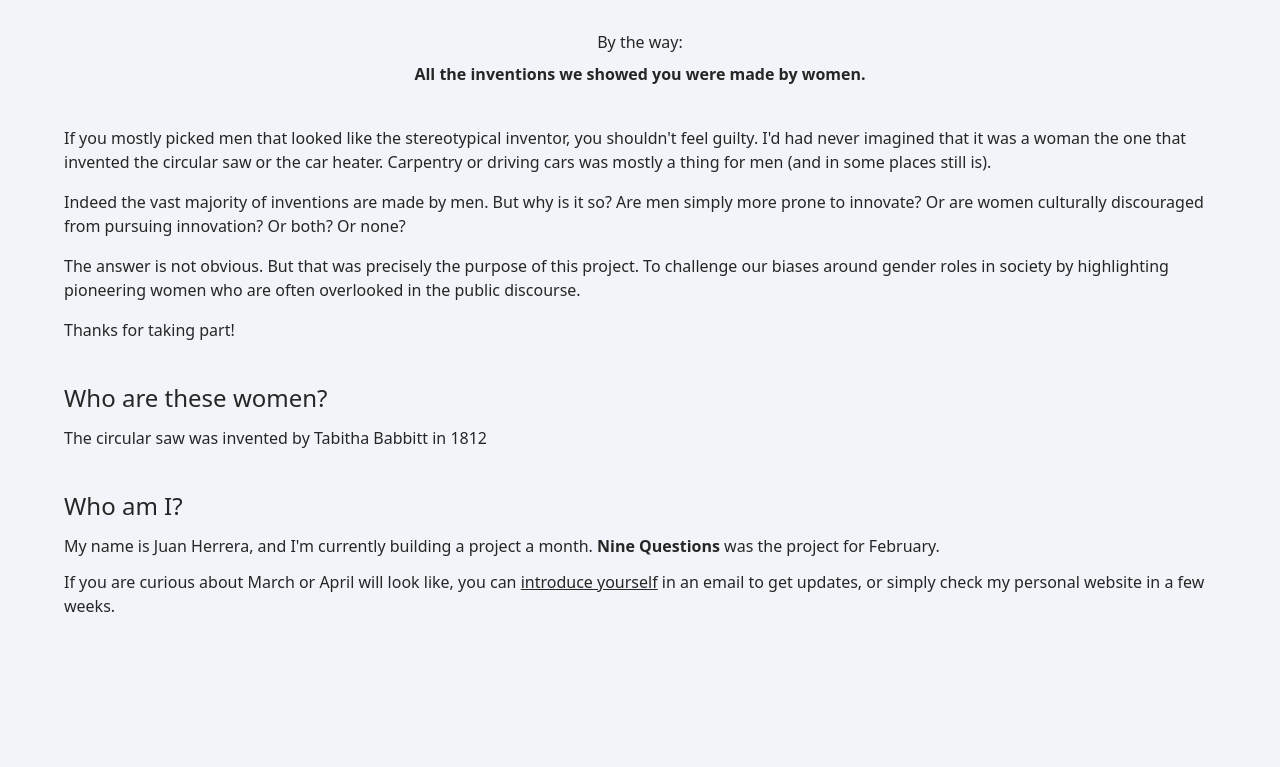
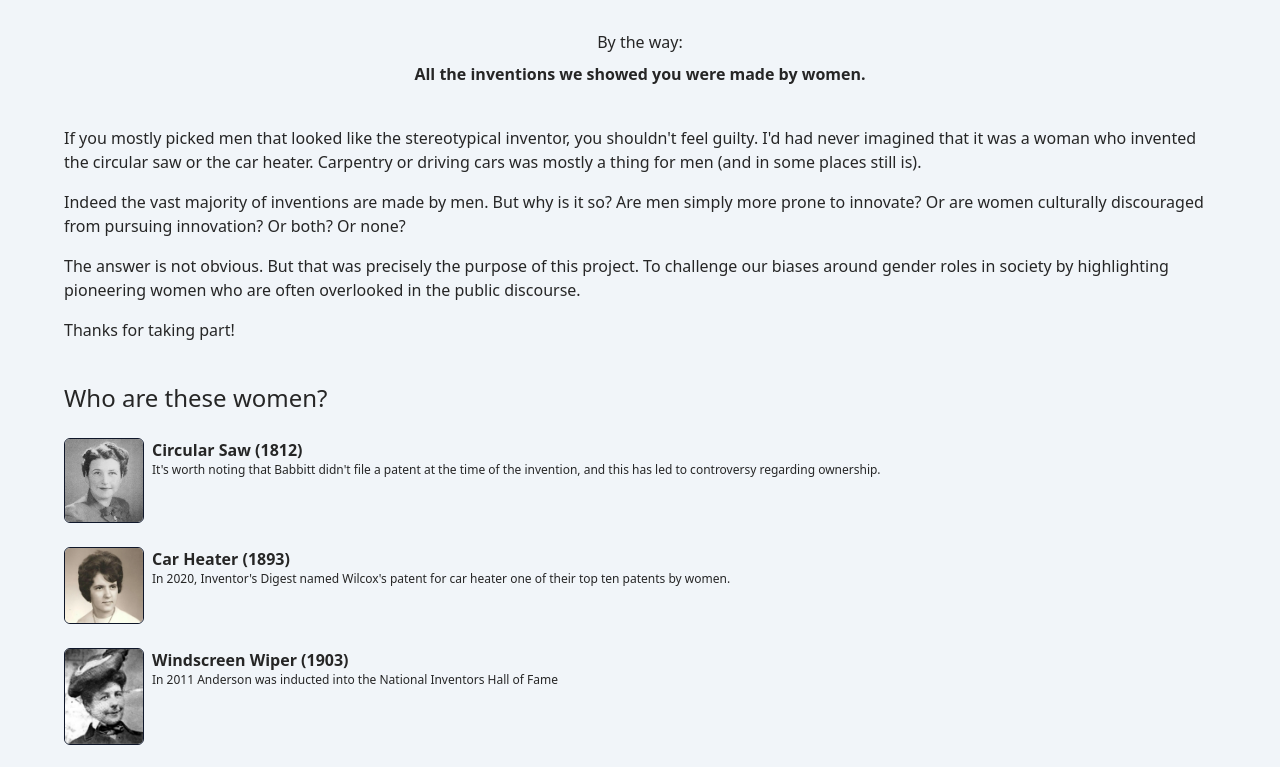
Before and after one commit to jdjuan/nine-questions, a Next.js app: page /done in a window 1280 px wide. Shown: the part 730-1497 px from the top of the page. Before the commit the page ends 1428 px from the top, so only its background shows below. Built offline with nearby package versions, Linux system fonts and the light colour scheme; what tailwindcss-debug-screens would draw is missing.

Commit message:
add images of women

```diff
--- a/content/question.model.ts
+++ b/content/question.model.ts
@@ -5,6 +5,8 @@ export interface Question {
   invention: string;
   inventionImageUrl: StaticImageData;
   inventor: string;
+  inventorImageUrl: StaticImageData;
   year: number;
+  note?: string;
   options: { isCorrect: boolean; inventorImageUrl: StaticImageData }[];
 }
--- a/content/questions.ts
+++ b/content/questions.ts
@@ -48,9 +48,11 @@ export const questionSet: Question[] = [
   {
     id: "1",
     inventor: "Tabitha Babbitt",
+    inventorImageUrl: tabitha,
     invention: "circular saw",
     inventionImageUrl: circularSaw,
     year: 1812,
+    note: "It's worth noting that Babbitt didn't file a patent at the time of the invention, and this has led to controversy regarding ownership.",
     options: [
       { isCorrect: false, inventorImageUrl: man1 },
       { isCorrect: true, inventorImageUrl: tabitha },
@@ -61,9 +63,11 @@ export const questionSet: Question[] = [
   {
     id: "2",
     inventor: "Margaret Wilcox",
+    inventorImageUrl: margaret,
     invention: "car heater",
     inventionImageUrl: heater,
     year: 1893,
+    note: "In 2020, Inventor's Digest named Wilcox's patent for car heater one of their top ten patents by women.",
     options: [
       { isCorrect: false, inventorImageUrl: man13 },
       { isCorrect: true, inventorImageUrl: margaret },
@@ -74,8 +78,10 @@ export const questionSet: Question[] = [
   {
     id: "3",
     inventor: "Mary Anderson",
+    inventorImageUrl: mary,
     invention: "windscreen wiper",
     inventionImageUrl: windscreen,
+    note: "In 2011 Anderson was inducted into the National Inventors Hall of Fame",
     year: 1903,
     options: [
       { isCorrect: false, inventorImageUrl: man11 },
@@ -87,8 +93,10 @@ export const questionSet: Question[] = [
   {
     id: "4",
     inventor: "Anna Connelly",
+    inventorImageUrl: anna,
     invention: "fire escape",
     inventionImageUrl: escape,
+    note: "She was one of the first women to register a patent for an invention after the Civil War",
     year: 1887,
     options: [
       { isCorrect: false, inventorImageUrl: man20 },
@@ -100,9 +108,11 @@ export const questionSet: Question[] = [
   {
     id: "5",
     inventor: "Lizzie Magie",
+    inventorImageUrl: lizzie,
     invention: "first monopoly game",
     inventionImageUrl: monopoly,
     year: 1903,
+    note: "Lizzie created The Landlord's Game, which was used three decades later by the Parker Brothers to publish a modified version known as Monopoly. They only gave her credit posthumously",
     options: [
       { isCorrect: false, inventorImageUrl: man24 },
       { isCorrect: true, inventorImageUrl: lizzie },
@@ -113,12 +123,14 @@ export const questionSet: Question[] = [
   {
     id: "6",
     inventor: "Bette Nesmith Graham",
+    inventorImageUrl: bette,
     invention: "liquid paper",
     inventionImageUrl: liquid,
     year: 1956,
+    note: "",
     options: [
       { isCorrect: true, inventorImageUrl: bette },
-      { isCorrect: false, inventorImageUrl: man25 },
+      { isCorrect: false, inventorImageUrl: man23 },
       { isCorrect: false, inventorImageUrl: man26 },
       { isCorrect: false, inventorImageUrl: man6 },
     ],
@@ -126,6 +138,7 @@ export const questionSet: Question[] = [
   {
     id: "7",
     inventor: "Florence Parpart",
+    inventorImageUrl: florence,
     invention: "electric refrigerator",
     inventionImageUrl: refrigerator,
     year: 1901,
@@ -139,6 +152,7 @@ export const questionSet: Question[] = [
   {
     id: "8",
     inventor: "Josephine Cochrane",
+    inventorImageUrl: josephine,
     invention: "first successful dishwasher",
     inventionImageUrl: dishwasher,
     year: 1886,
@@ -152,6 +166,7 @@ export const questionSet: Question[] = [
   {
     id: "9",
     inventor: "Ada Lovelace",
+    inventorImageUrl: ada,
     invention: "first algorithm",
     inventionImageUrl: algorithm,
     year: 1843,
--- a/pages/done.tsx
+++ b/pages/done.tsx
@@ -1,9 +1,11 @@
+import { questionSet } from "@/content/questions";
 import MainLayout from "@/pages/main-layout";
 import { ReactElement } from "react";
+import Image from "next/image";
 
 const Done = () => {
   return (
-    <div className='mb-20 grid gap-10'>
+    <div className='grid gap-10'>
       <div className='grid place-items-center gap-8 text-center'>
         <h2 className='mb-2 text-5xl'>Your Score</h2>
         <div className='grid aspect-square w-6/12 place-items-center rounded-full border-4 border-slate-800'>
@@ -18,8 +20,8 @@ const Done = () => {
         {/* <p className='mb-4'>I&apos;ve got something to admit:</p> */}
         <p>
           If you mostly picked men that looked like the stereotypical inventor, you shouldn&apos;t feel guilty. I&apos;d
-          had never imagined that it was a woman the one that invented the circular saw or the car heater. Carpentry or
-          driving cars was mostly a thing for men (and in some places still is).
+          had never imagined that it was a woman who invented the circular saw or the car heater. Carpentry or driving
+          cars was mostly a thing for men (and in some places still is).
         </p>
         <p>
           Indeed the vast majority of inventions are made by men. But why is it so? Are men simply more prone to
@@ -38,9 +40,26 @@ const Done = () => {
           </div>
         </div> */}
       </div>
-      <div className='grid gap-3'>
+      <div className='grid gap-6'>
         <h2 className='text-2xl'>Who are these women?</h2>
-        <p>The circular saw was invented by Tabitha Babbitt in 1812</p>
+        {questionSet.map(({ id, invention, inventor, inventorImageUrl, year, note }) => (
+          <div key={id} className='flex'>
+            <Image
+              src={inventorImageUrl}
+              alt={`Photo of ${inventor}`}
+              priority
+              className='h-fit w-20 rounded-md border border-slate-900'
+            />
+            <div className='pl-2'>
+              <div>
+                <span className='font-semibold capitalize'>
+                  {invention} ({year})
+                </span>
+              </div>
+              <div className='text-xs'>{note}</div>
+            </div>
+          </div>
+        ))}
       </div>
       <div className='grid gap-3'>
         <h2 className='text-2xl'>Who am I?</h2>
@@ -49,7 +68,7 @@ const Done = () => {
           <span className='font-bold'>Nine Questions</span> was the project for February.
         </p>
         <p>
-          If you are curious about March or April will look like, you can{" "}
+          If you are curious about what March or April will look like, you can{" "}
           <a className='underline dark:text-slate-200' href='mailto:david.juanherrera@gmail.com'>
             introduce yourself
           </a>{" "}
```
